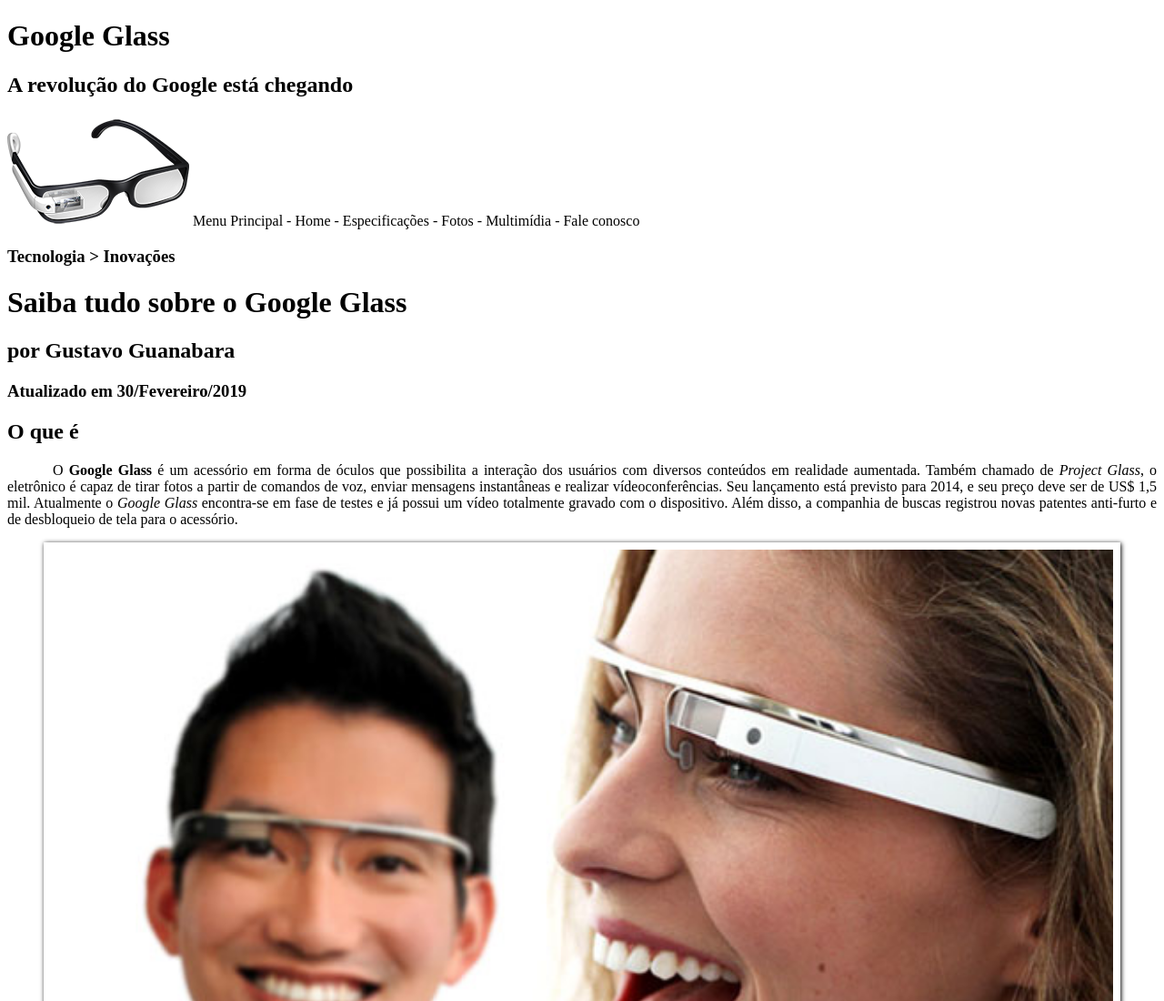
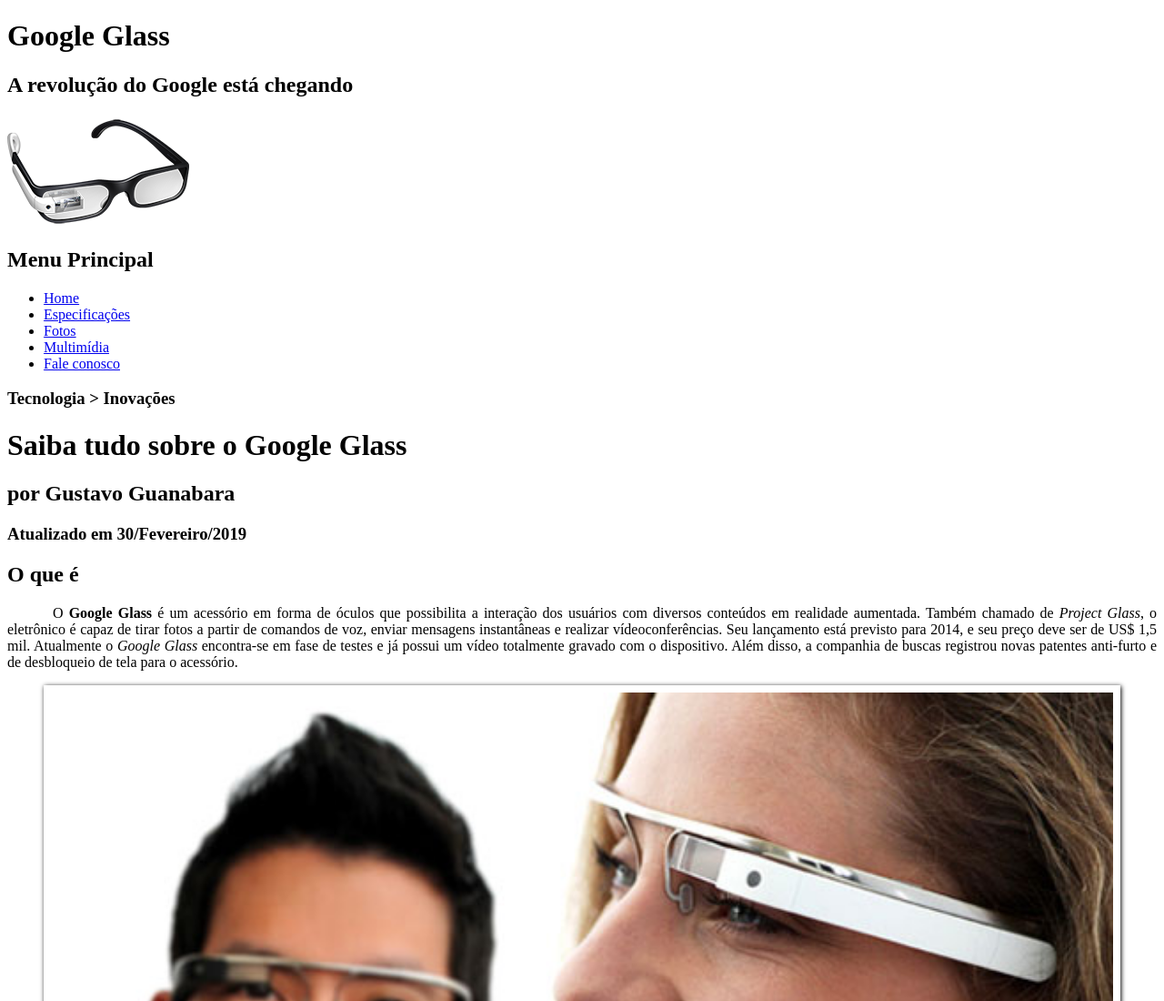
Before and after one commit to alancmag/projeto-glass-curso-em-video, a plain HTML site: page index.html in a window 1280 px wide. Shown: the top 1100 px of the page at 91% size. Drawn offline with Linux system fonts and the light colour scheme.

Commit message:
Finalizando aula 12: iniciando formatação do menu

```diff
--- a/index.html
+++ b/index.html
@@ -20,13 +20,16 @@
     </hgroup>
 
 <img src="/_imagens/glass-oculos-preto-peq.png">
-
-Menu Principal
-- Home
-- Especificações
-- Fotos
-- Multimídia
-- Fale conosco
+<nav>
+<h1>Menu Principal</h1>
+    <ul>
+        <li><a href="/index.html">Home</a></li>
+        <li><a href="/specs.html">Especificações</a></li>
+        <li><a href="/fotos.html">Fotos</a></li>
+        <li><a href="/multimidia.html">Multimídia</a></li>
+        <li><a href="/fale-conosco.html">Fale conosco</a></li>
+    </ul>
+</nav>
 </header>
 
 <hgroup>
```
